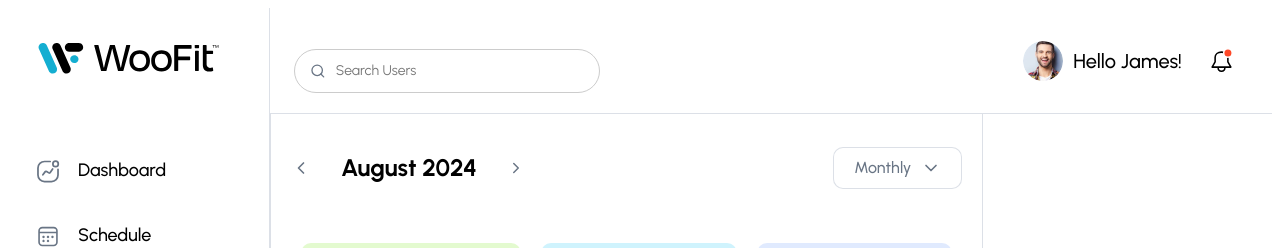
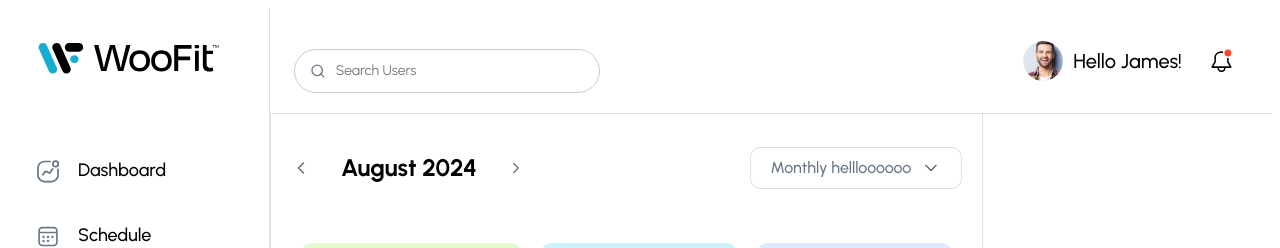
Before and after one commit to FreelanceMobileDev/woofitweb, a Next.js app: page /dashboard in a window 1280 px wide. Shown: the top 248 px of the page. Built offline with nearby package versions, Linux system fonts and the light colour scheme; what moment-range would draw is missing.

Commit message:
updated code

```diff
--- a/src/app/_components/DashboardContent.js
+++ b/src/app/_components/DashboardContent.js
@@ -43,7 +43,7 @@ const DashboardContent = () => {
           </div>
 
           <div className={styles.dateSelector}>
-            <div className={styles.Monthlytxt}>Monthly</div> <Downarrow />
+            <div className={styles.Monthlytxt}>Monthly hellloooooo</div> <Downarrow />
           </div>
         </div>
 
```
